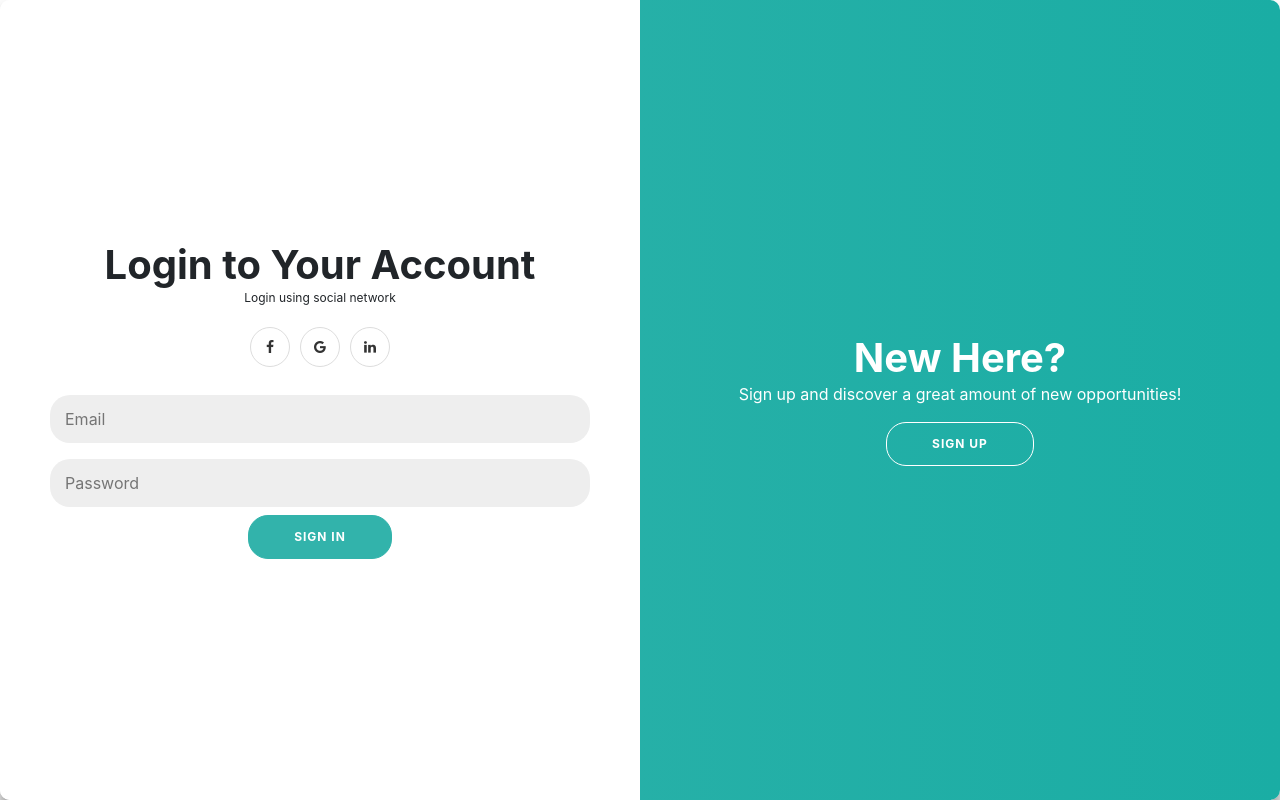
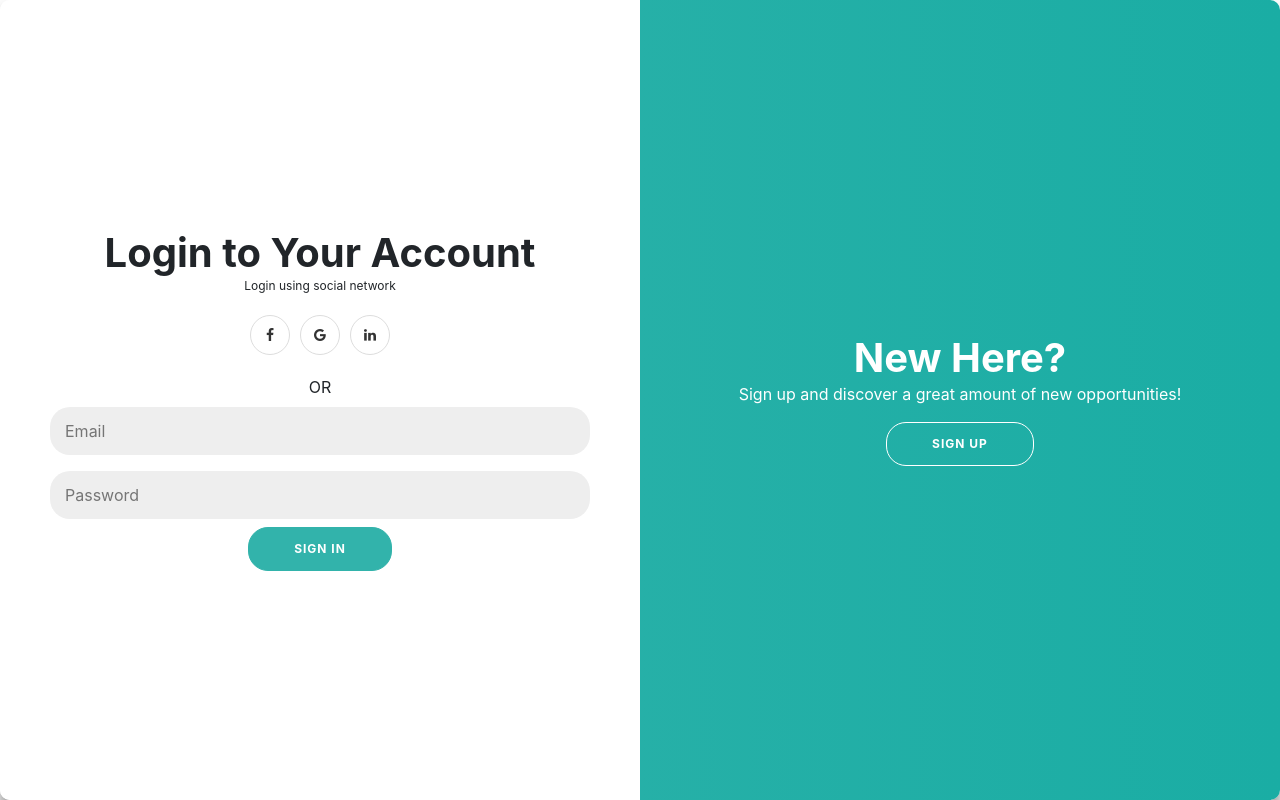
Before and after one commit to arpitchhabra04/expert_evidence_project, a React (Create React App) app: page /signup in a window 1280 px wide. Built offline with nearby package versions, Linux system fonts and the light colour scheme.

Commit message:
styling and spacing

```diff
--- a/src/components/SignForm/SignForm.js
+++ b/src/components/SignForm/SignForm.js
@@ -38,7 +38,7 @@ class SignForm extends Component {
                 <i class="fa fa-linkedin" />
               </a>
             </div>
-
+            <div>OR</div>
             <input type="text" placeholder="Name" />
             <input type="text" placeholder="Surname" />
             <input type="email" placeholder="Email" />
@@ -62,7 +62,7 @@ class SignForm extends Component {
                 <i class="fa fa-linkedin" />
               </a>
             </div>
-
+            <div>OR</div>
             <input type="email" placeholder="Email" />
             <input type="password" placeholder="Password" />
             {/* <a href="#">Forgot your password?</a> */}
```
